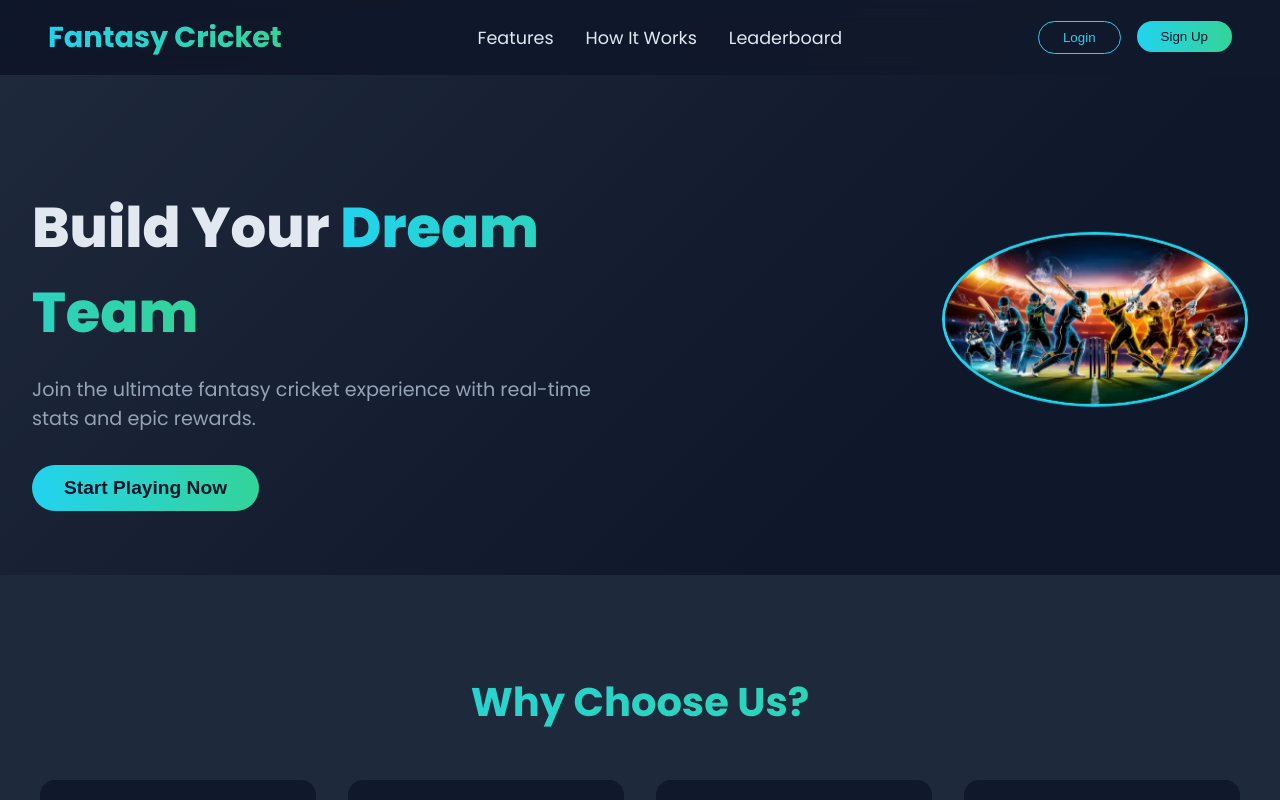
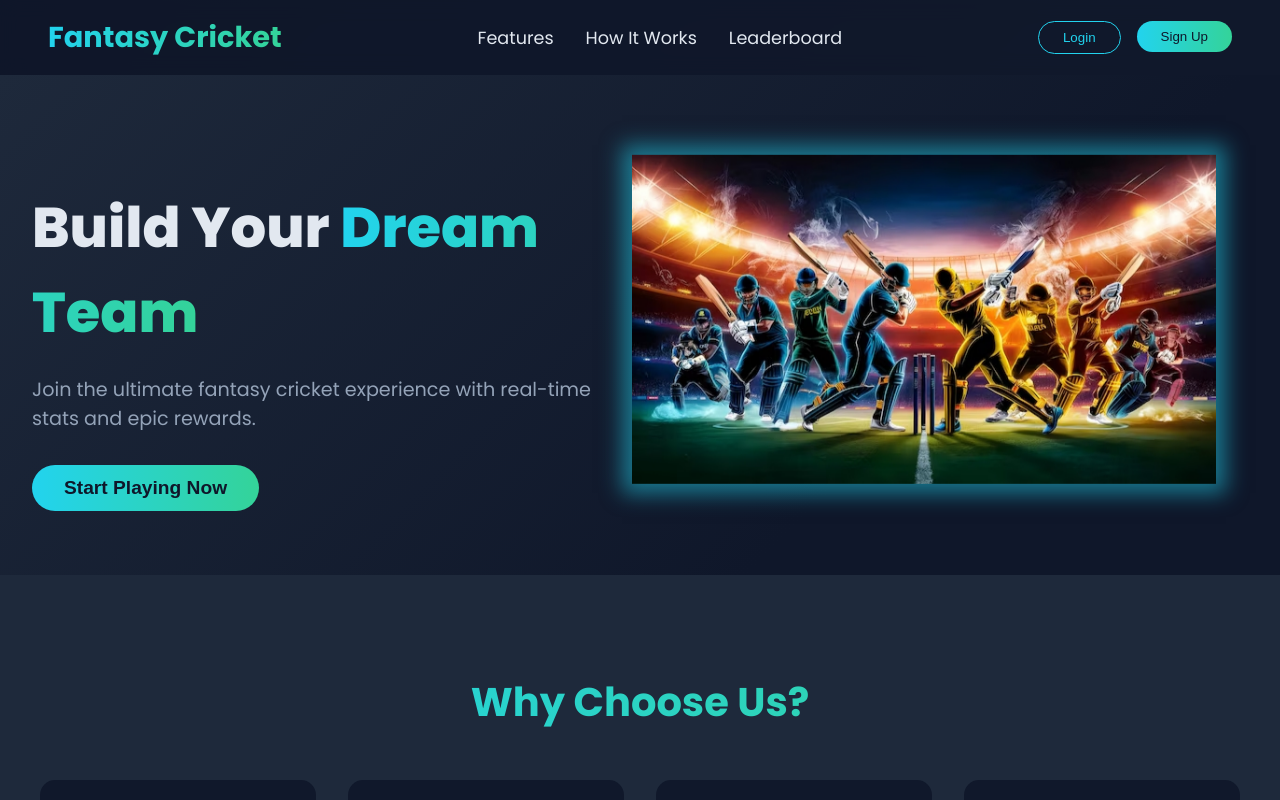
Before and after one commit to KSDeshappriya/SpiritX_CypherX_02, a Next.js app: page / in a window 1280 px wide. Shown: the top 800 px of the page. Built offline with nearby package versions, Linux system fonts and the light colour scheme.

Commit message:
Update Hero.css

```diff
--- a/styles/Hero.css
+++ b/styles/Hero.css
@@ -71,8 +71,8 @@
 }
 
 .hero-image-container {
-  margin-top: 2rem;
   position: relative;
+  margin-right: 2rem;
 }
 
 @media (min-width: 768px) {
@@ -83,10 +83,9 @@
 
 .hero-image {
   width: 100%;
-  max-width: 300px;
-  border-radius: 50%;
+  max-width: 600px;
   animation: float 3s ease-in-out infinite;
-  border: 3px solid #22d3ee;
+  box-shadow: 0 0 20px 10px rgba(34, 211, 238, 0.5); /* Blurred outline effect */
 }
 
 @keyframes float {
```
